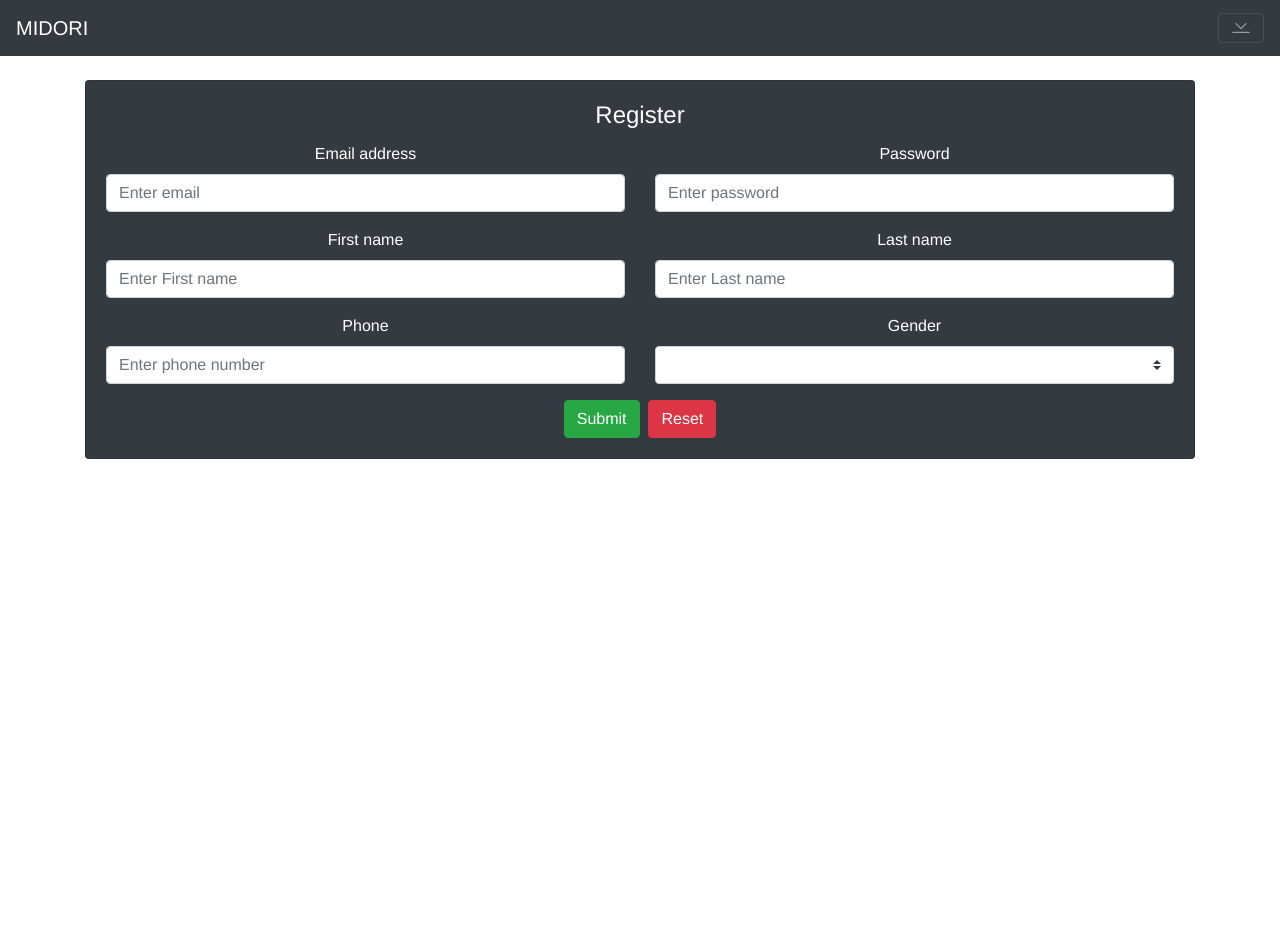
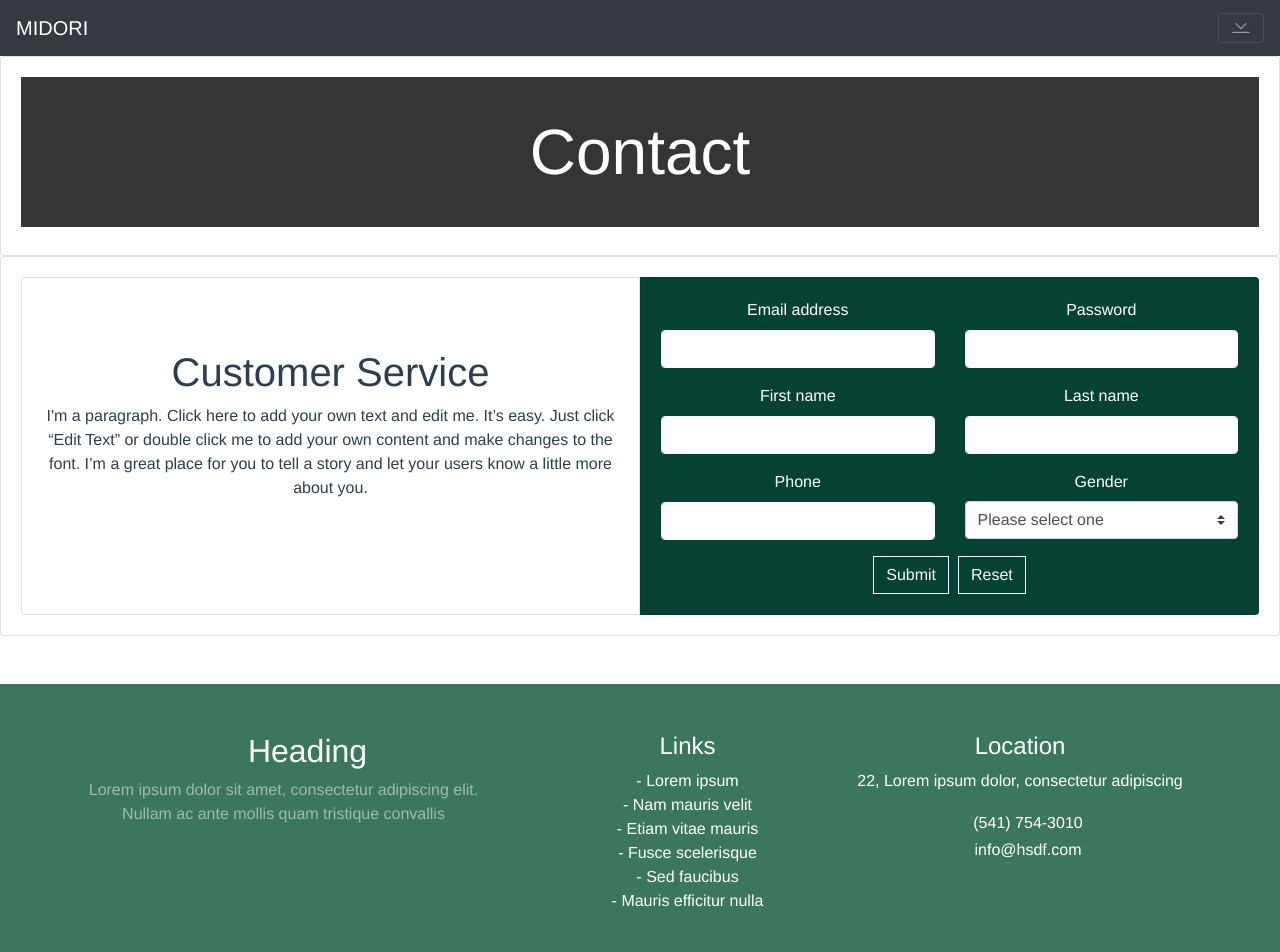
Before and after one commit to premthanachot/kuy, a Vue app: page /register in a window 1280 px wide. Shown: the top 952 px of the page. Before the commit the page ends 800 px from the top, so only its background shows below. Built offline with nearby package versions, Linux system fonts and the light colour scheme.

Commit message:
new commit

```diff
--- a/package.json
+++ b/package.json
@@ -8,7 +8,9 @@
     "lint": "vue-cli-service lint"
   },
   "dependencies": {
+    "@auth0/auth0-spa-js": "^1.13.6",
     "bootstrap": "^4.6.0",
+    "bootstrap-icons": "^1.4.0",
     "bootstrap-vue": "^2.21.2",
     "core-js": "^3.6.5",
     "firebase": "^8.3.0",
--- a/src/App.vue
+++ b/src/App.vue
@@ -14,12 +14,47 @@
             <b-nav-item><router-link to="/about">Basket</router-link></b-nav-item>
             <b-nav-item href="/login">Login</b-nav-item>
             <b-nav-item href="/product">Product</b-nav-item>
+            <b-nav-item href="/register">Contact</b-nav-item>
           </b-navbar-nav>
         </b-collapse>
       </b-navbar>
     </div>
     <router-view />
+    <div class="mt-5 pt-5 pb-5 footer">
+<div class="container">
+  <div class="row">
+    <div class="col-lg-5 col-xs-12 about-company">
+      <h2>Heading</h2>
+      <p class="pr-5 text-white-50">Lorem ipsum dolor sit amet, consectetur adipiscing elit. Nullam ac ante mollis quam tristique convallis </p>
+      <p><a href="#"><i class="fa fa-facebook-square mr-1"></i></a><a href="#"><i class="fa fa-linkedin-square"></i></a></p>
+    </div>
+    <div class="col-lg-3 col-xs-12 links">
+      <h4 class="mt-lg-0 mt-sm-3">Links</h4>
+        <ul class="m-0 p-0">
+          <li>- <a href="#">Lorem ipsum</a></li>
+          <li>- <a href="#">Nam mauris velit</a></li>
+          <li>- <a href="#">Etiam vitae mauris</a></li>
+          <li>- <a href="#">Fusce scelerisque</a></li>
+          <li>- <a href="#">Sed faucibus</a></li>
+          <li>- <a href="#">Mauris efficitur nulla</a></li>
+        </ul>
+    </div>
+    <div class="col-lg-4 col-xs-12 location">
+      <h4 class="mt-lg-0 mt-sm-4">Location</h4>
+      <p>22, Lorem ipsum dolor, consectetur adipiscing</p>
+      <p class="mb-0"><i class="fa fa-phone mr-3"></i>(541) 754-3010</p>
+      <p><i class="fa fa-envelope-o mr-3"></i>info@hsdf.com</p>
+    </div>
   </div>
+  <div class="row mt-5">
+    <div class="col copyright">
+      <p class=""><small class="text-white-50">© 2019. All Rights Reserved.</small></p>
+    </div>
+  </div>
+</div>
+</div>
+  </div>
+
 </template>
 
 <style>
@@ -59,4 +94,32 @@
 #nav a.router-link-exact-active {
   color: #42b983;
 }
+.footer{
+  background: #3a775d;
+  color:white;
+}
+  .links{
+    ul {list-style-type: none;}
+    li a{
+      color: white;
+      transition: color .2s;
+      &:hover{
+        text-decoration:none;
+        color:#4180CB;
+        }
+    }
+  }
+  .about-company{
+    i{font-size: 25px;}
+    a{
+      color:white;
+      transition: color .2s;
+      &:hover{color:#4180CB}
+    }
+  }
+  .location{
+    i{font-size: 18px;}
+  }
+  .copyright p{border-top:1px solid rgba(255,255,255,.1);}
+
 </style>
--- a/src/main.js
+++ b/src/main.js
@@ -7,6 +7,8 @@ import 'bootstrap/dist/css/bootstrap.css'
 import 'bootstrap-vue/dist/bootstrap-vue.css'
 import firebase from 'firebase/app'
 import "firebase/firestore";
+import 'firebase/auth';
+
 if (!firebase.apps.length) {
   const firebaseConfig = {
     apiKey: "AIzaSyDXIfIa0Z_EtWhE_vyIw3QW179EdndUx0o",
--- a/src/views/Home.vue
+++ b/src/views/Home.vue
@@ -5,7 +5,7 @@
         <br />
         <h1>Welcome to MIDORI</h1>
         <b-img
-          src="https://tuemaster.com/wp-content/uploads/2020/05/583651-topic-ix-23-1024x512.jpg"
+          src="https://i.pinimg.com/originals/5d/0a/92/5d0a92939cbdd8900cb67179c731f4d0.gif"
         ></b-img>
       </b-container>
       <b-container>
--- a/src/views/login.vue
+++ b/src/views/login.vue
@@ -1,5 +1,8 @@
 <template>
   <div class="login">
+    <div>
+
+    </div>
     <br />
     <br />
     <br />
@@ -39,9 +42,52 @@
           <b-col></b-col>
         </b-row>
         <br>
-        <b-button href="#" variant="info">Login</b-button>&nbsp;
-        <b-button href="/register" variant="primary">Sign in now</b-button>
+        <b-button variant="danger" @click="login">Login by Google</b-button>&nbsp;
+        <b-button variant="info">Login</b-button>&nbsp;
+        <b-button href="/register" variant="primary">Sign in</b-button>
       </b-card>
     </b-container>
   </div>
 </template>
+
+<script>
+import firebase from "firebase/app";
+export const auth = firebase.auth();
+export default {
+   methods: {
+    login() {
+      const provider = new firebase.auth.GoogleAuthProvider()
+      auth
+        .signInWithPopup(provider)
+        .then((result) => {
+          /** @type {firebase.auth.OAuthCredential} */
+          const credential = result.credential;
+          const token = credential.accessToken;
+          console.log(token);
+          const user = result.user
+          console.log('User = ' + user)
+          this.$router.replace('/product')
+        })
+        .catch((error) => {
+          const errorCode = error.code
+          console.log(errorCode)
+        })
+    },
+    logout() {
+      firebase
+        .auth()
+        .signOut()
+        .then(() => {
+          console.log('Sign-out successful')
+        })
+        .catch((error) => {
+          console.log(error)
+        })
+    },
+  },
+}
+</script>
+
+<style>
+
+</style>
--- a/src/views/product.vue
+++ b/src/views/product.vue
@@ -383,7 +383,31 @@
 </template>
 
 <script>
-export default {};
+import firebase from 'firebase/app'
+export default {
+  data() {
+    return {
+      name: '',
+      email: '',
+      photoUrl: '',
+    }
+  },
+  beforeCreate() {
+    firebase.auth().onAuthStateChanged((user) => {
+      if (user != null) {
+        // User is signed in.
+        // show email name image
+        this.name = user.displayName
+        this.email = user.email
+        this.photoUrl = user.photoURL
+      } else {
+        // No user is signed in.
+        // return login
+        this.$router.replace('/login')
+      }
+    })
+  },
+};
 </script>
 
 <style>
--- a/src/views/register.vue
+++ b/src/views/register.vue
@@ -1,26 +1,40 @@
 <template>
   <div class="register">
-    <b-container>
+    <b-card>
+      <h1 class="hh2">Contact</h1>
+    </b-card>
+    <b-card>
+      <b-card-group>
+        <b-card>
+          <h1 class="hh1">Customer Service</h1>
+          <p>
+            I'm a paragraph. Click here to add your own text and edit me. It’s
+            easy. Just click “Edit Text” or double click me to add your own
+            content and make changes to the font. I’m a great place for you to
+            tell a story and let your users know a little more about you.
+          </p>
+        </b-card>
+
         <br />
-      <b-card bg-variant="dark" text-variant="white" title="Register">
+        <b-card class="card1" text-variant="white">
           <b-form v-if="show">
             <b-row>
-            <b-col cols="6">
+              <b-col cols="12" md="6">
                 <b-form-group
                   id="input-group-1"
                   label="Email address"
                   label-for="input-1"
                 >
                   <b-form-input
+                  class="h14"
                     id="input-1"
                     v-model="email"
                     type="email"
-                  placeholder="Enter email"
                     required
                   ></b-form-input>
                 </b-form-group>
               </b-col>
-            <b-col class="6">
+              <b-col cols="12" md="6">
                 <b-form-group
                   id="input-group-1"
                   label="Password"
@@ -30,14 +44,13 @@
                     id="input-1"
                     v-model="pass"
                     type="password"
-                  placeholder="Enter password"
                     required
                   ></b-form-input>
                 </b-form-group>
               </b-col>
             </b-row>
             <b-row>
-            <b-col class="6">
+              <b-col cols="12" md="6">
                 <b-form-group
                   id="input-group-2"
                   label="First name"
@@ -46,12 +59,11 @@
                   <b-form-input
                     id="input-2"
                     v-model="name"
-                  placeholder="Enter First name"
                     required
                   ></b-form-input>
                 </b-form-group>
               </b-col>
-            <b-col class="6">
+              <b-col cols="12" md="6">
                 <b-form-group
                   id="input-group-2"
                   label="Last name"
@@ -60,7 +72,6 @@
                   <b-form-input
                     id="input-2"
                     v-model="surname"
-                  placeholder="Enter Last name"
                     required
                   ></b-form-input>
                 </b-form-group>
@@ -76,37 +87,37 @@
                   <b-form-input
                     id="input-3"
                     v-model="phone"
-                  placeholder="Enter phone number"
                     type="tel"
                     required
                   ></b-form-input>
                 </b-form-group>
               </b-col>
               <b-col class="3">
-              <b-form-group
-                id="input-group-3"
-                label="Gender"
-                label-for="input-3"
-              >
+                <b-form-group label="Gender">
                   <b-form-select
-                  id="input-3"
                     v-model="gender"
-                  :options="gender"
-                  required
-                ></b-form-select>
-              </b-form-group>
+                    :options="options"
+                  ></b-form-select
+                ></b-form-group>
               </b-col>
             </b-row>
             <b-button
+              squared
               v-on:click="$store.state.say('Register success!')"
-            variant="success"
+              variant="outline-light"
               @click="addData()"
               >Submit</b-button
             >&nbsp;
-          <b-button onClick="javascript:location.reload();" variant="danger">Reset</b-button>
+            <b-button
+              squared
+              onClick="javascript:location.reload();"
+              variant="outline-light"
+              >Reset</b-button
+            >
           </b-form>
         </b-card>
-    </b-container>
+      </b-card-group>
+    </b-card>
   </div>
 </template>
 
@@ -117,8 +128,14 @@ export default {
   data() {
     return {
       data: [],
-      gender: [{ text: "Select One", value: null }, "Male", "Female", "Other"],
       show: true,
+      gender: null,
+      options: [
+        { value: null, text: "Please select one" },
+        { value: "Male", text: "Male" },
+        { value: "Female", text: "Female" },
+        { value: "Other", text: "Other" },
+      ],
     };
   },
   methods: {
@@ -162,3 +179,24 @@ export default {
   },
 };
 </script>
+<style>
+.h14 {
+  color: rgba(0, 0, 0, 1);
+}
+.form-control {
+  border-color: rgb(252, 249, 249);
+}
+.card1 {
+  background-color: rgb(6, 66, 51);
+}
+.hh1 {
+  margin-top: 50px;
+
+}
+.hh2 {
+  background-color: rgb(53, 53, 53);
+  color: rgb(255, 255, 255);
+  line-height: 150px;
+  font-size: 4rem;
+}
+</style>
```
Also changed, not shown: src/auth/index.js (added), 1 other file (tests, documents, lock files or other folders). Lines whose indentation alone changed are shown as unchanged.
